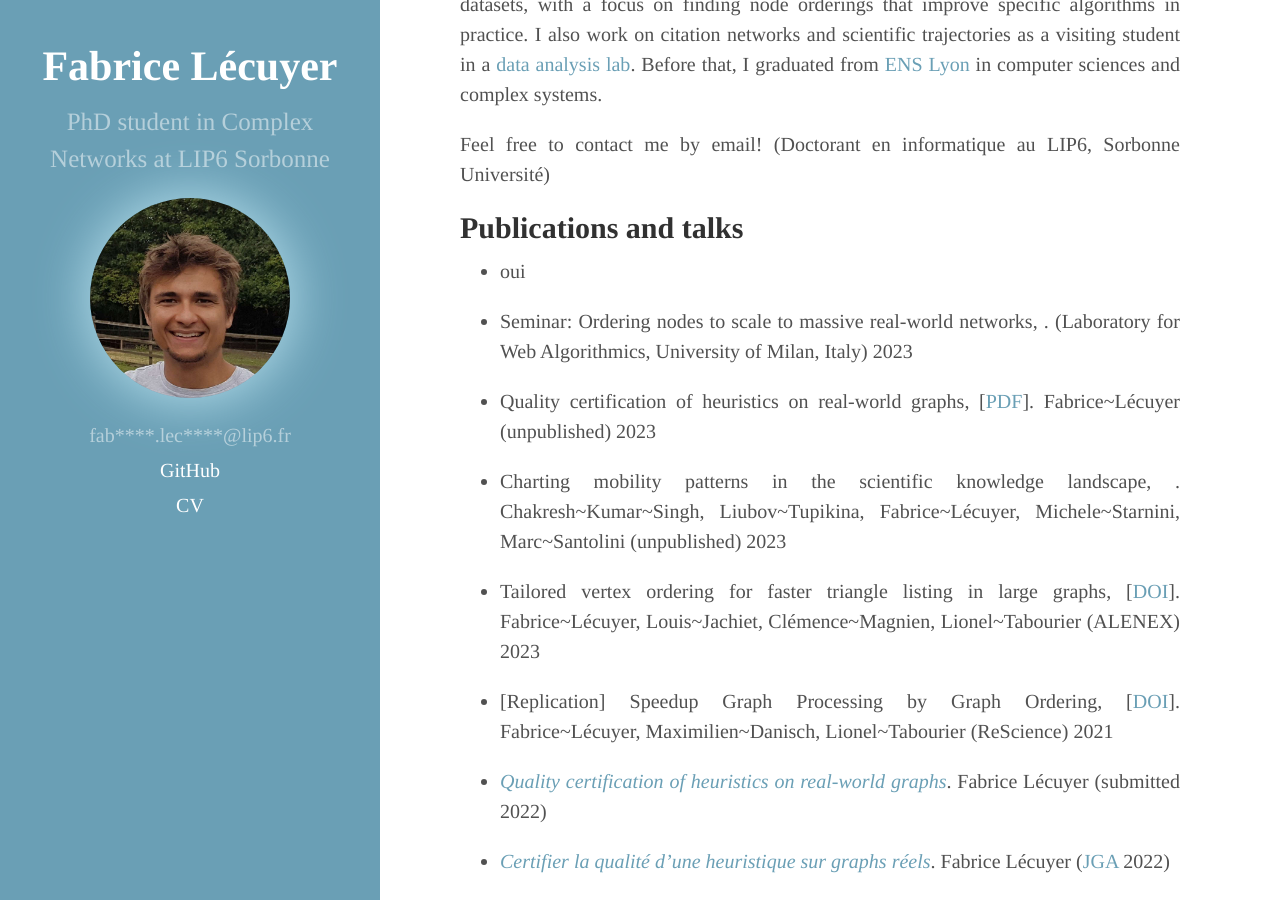
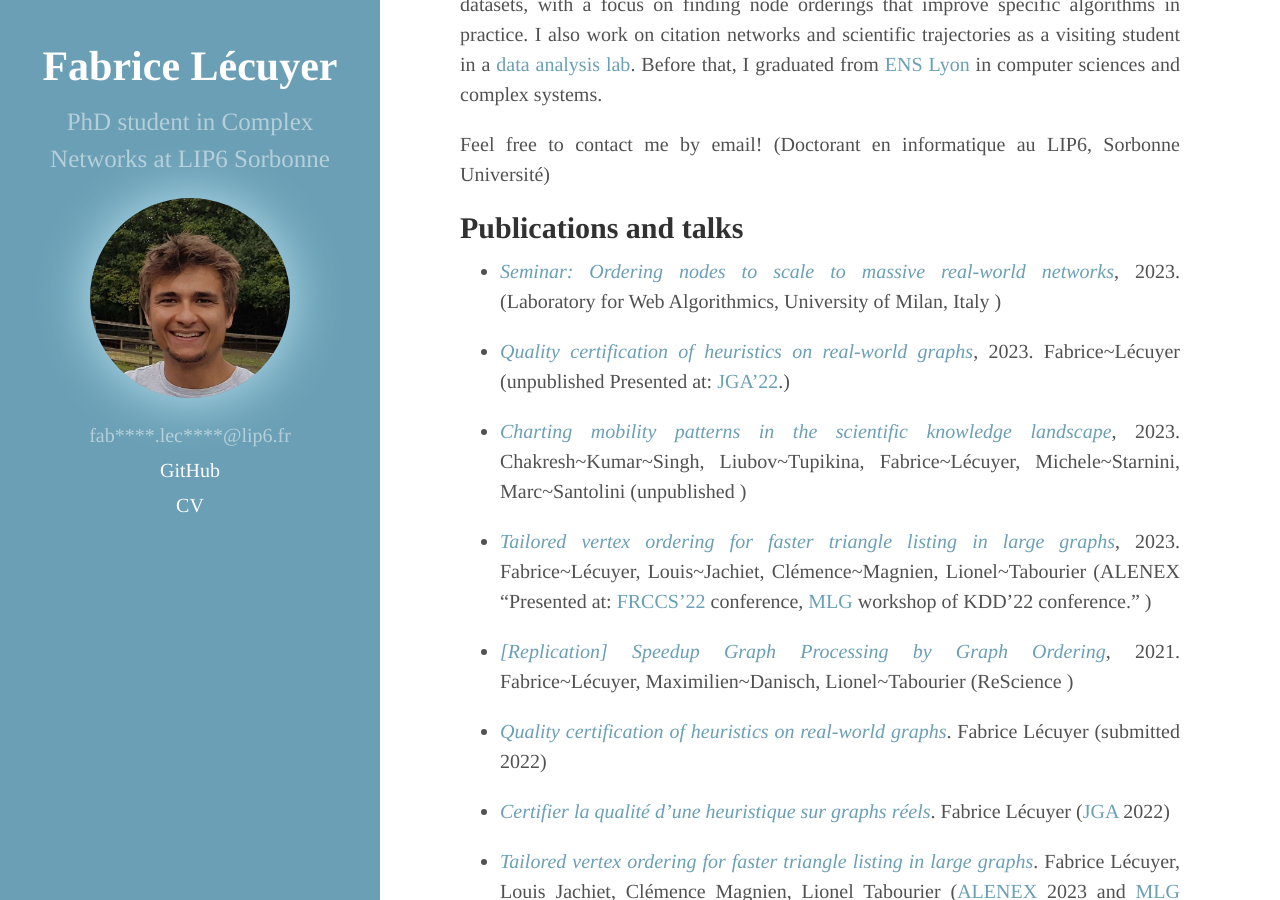
Before and after one commit to lecfab/lecfab.github.io, a Jekyll site: the page built from index.md, in a window 1280 px wide and 900 px high, scrolled down 249 px. Built offline with Jekyll 4.4.1, drawn with Linux system fonts in a browser that asks for light colours.

Commit message:
yaml tests

```diff
--- a/index.md
+++ b/index.md
@@ -12,10 +12,9 @@
 
 ## Publications and talks
 <!--  | where:"ref", page.ref | sort: 'lang' -->
-* oui
 {% assign publis=site.data.academia %}
 {% for publi in publis %}
-* {{publi.title}}, {{publi.link}}. {{publi.authors}} ({{publi.published}}) {{publi.year}}
+* [_{{publi.title}}_]({{publi.link}}), {{publi.year}}. {{publi.authors}} ({{publi.published}} {{publi.comment}})
 {% endfor %}
 
 * [_Quality certification of heuristics on real-world graphs_](/public/pdf/Lecuyer_2022_Quality-certification.pdf). Fabrice Lécuyer (submitted 2022)
```
